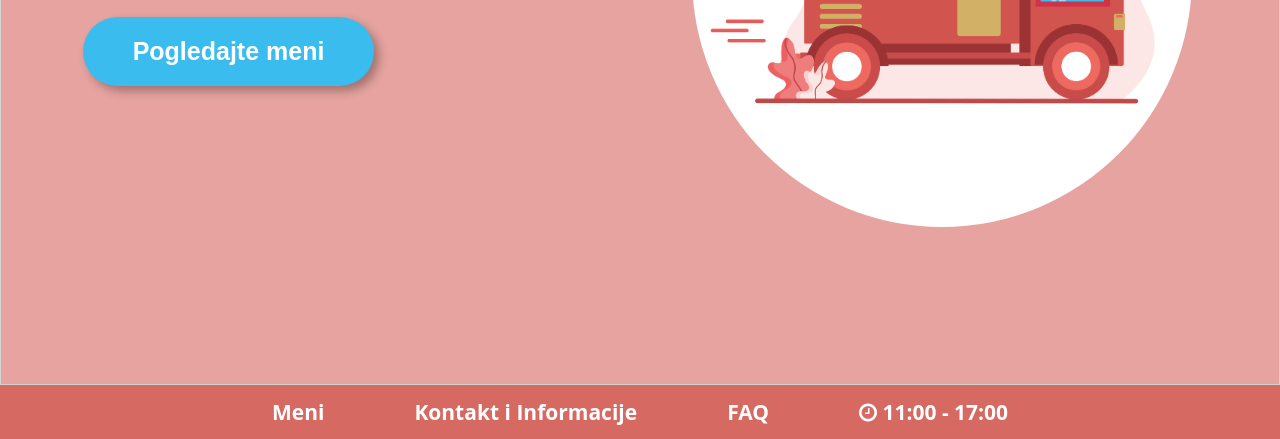
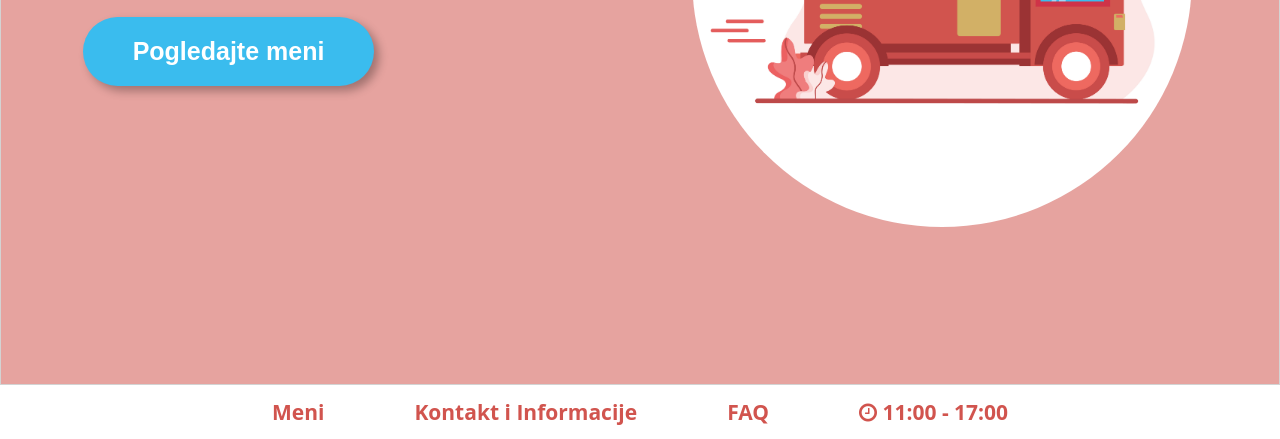
Before and after one commit to VasilijeFlask/delivery, a website: page public/index.html in a window 1280 px wide. Shown: the part 503-942 px from the top of the page. Drawn offline with Linux system fonts and the light colour scheme; a web font is replaced by a local one.

Commit message:
Changed footer color

```diff
--- a/public/styles/main.css
+++ b/public/styles/main.css
@@ -146,20 +146,20 @@ footer {
     padding: 13px 0px;
     font-size: 21px;
     font-weight: 700;
-    background-color: #d66962;
+    background-color: white;
     gap: 90px;
 }
 
 footer a {
     text-decoration: none;
-    color: white;
+    color: #D1544E;
 }
 
 .work-hours {
-    color: white;
+    color:#D1544E;
     cursor: default;
 }
 
 footer a:hover {
-    color: #f6dddc;
+    color: #a7312b;
 }
```
